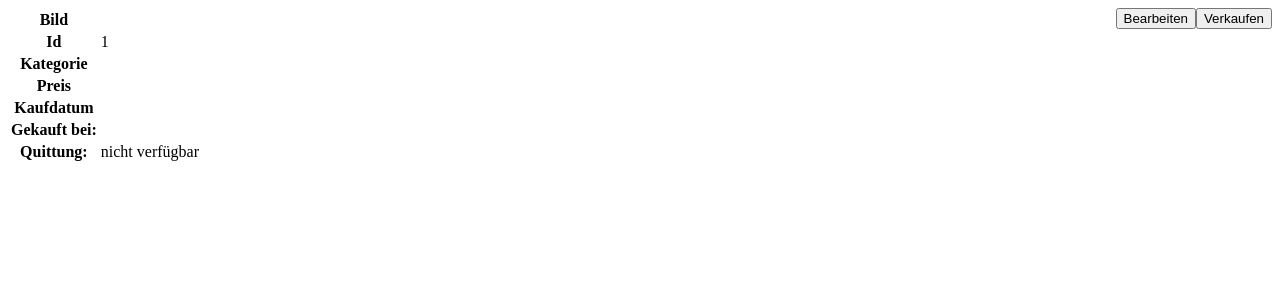
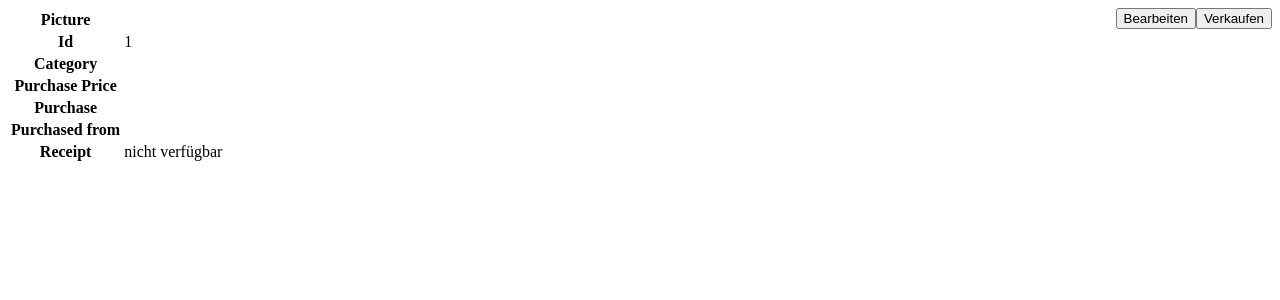
Before and after one commit to mkilchhofer/bfh-web-2017, a PHP site: page /gearview.php?id=1 in a window 1280 px wide. Shown: the top 300 px of the page. Run offline with PHP 8.4, Linux system fonts and the light colour scheme; data that the repository does not hold is empty.

Commit message:
Basic i18n

```diff
--- a/constants.php
+++ b/constants.php
@@ -1,4 +1,11 @@
 <?php
+
+if(empty($_GET['lang'])){
+    $language="en";
+} else {
+    $language= $_GET['lang'];
+}
+
 $sites = [
     'dashboard' => [
         'title' => 'Dashboard',
@@ -36,7 +43,7 @@ $mygear = [
     '1e4e0fae-c4ac-4caf-9731-80b4096fe01d' => [
         'title' => 'iPod',
         'category' => 'Multimedia',
-        'price' => 1121.00,
+        'purchase_price' => 1121.00,
         'currency' => 'CHF',
         'purchase_date' => "01.01.2010",
         'purchase_location' => "Mediamarkt",
@@ -45,7 +52,7 @@ $mygear = [
     'ec15264c-5506-468f-ad00-4ee64237ad2a' => [
         'title' => 'Macbook',
         'category' => 'Multimedia',
-        'price' => 444.00,
+        'purchase_price' => 444.00,
         'currency' => 'CHF',
         'purchase_date' => "02.03.2011",
         'purchase_location' => "Grosis Brockenstube",
@@ -54,7 +61,7 @@ $mygear = [
     'ec15264c-5506-468f-ad00-4ee64237ad2f' => [
         'title' => 'Schmudis Laptop',
         'category' => 'Multimedia',
-        'price' => 2.00,
+        'purchase_price' => 2.00,
         'currency' => 'EUR',
         'purchase_date' => "03.03.2011",
         'purchase_location' => "Privatverkauf von Schmudi",
@@ -62,3 +69,30 @@ $mygear = [
     ],
 
 ];
+
+$strings = [
+    'de' =>   [
+        'title' => 'Name',
+        'category' => 'Kategorie',
+        'price' => 'Preis',
+        'picture' => 'Bild',
+        'currency' => 'Währung',
+        'id' => 'Id',
+        'purchase_date' => 'Gekauft am',
+        'purchase_price' => 'Kaufpreis',
+        'purchase_location' => 'Gekauft bei',
+        'receipt' => 'Quittung',
+    ],
+    'en' =>   [
+        'title' => 'Name',
+        'category' => 'Category',
+        'price' => 'Price',
+        'picture' => 'Picture',
+        'currency' => 'Currency',
+        'id' => 'Id',
+        'purchase_date' => 'Purchase',
+        'purchase_price' => 'Purchase Price',
+        'purchase_location' => 'Purchased from',
+        'receipt' => 'Receipt',
+    ],
+];
--- a/gearview.php
+++ b/gearview.php
@@ -1,3 +1,6 @@
+<?php
+require_once ('constants.php');
+?>
 <h3><?php echo $mygear[$_GET['id']]['title']; ?>
 <button type="button" class="btn btn-primary" style="float: right">Verkaufen</button>
 <button type="button" class="btn btn-primary" style="float: right">Bearbeiten</button></h3>
@@ -5,31 +8,31 @@
     <table class="table table-striped">
         <tbody id="myTable">
         <tr>
-            <th scope="row">Bild</th>
+            <th scope="row"><?php echo $strings[$language]['picture']; ?></th>
             <td><?php echo $mygear[$_GET['id']]['picture']; ?></td>
         </tr>
         <tr>
-            <th scope="row">Id</th>
+            <th scope="row"><?php echo $strings[$language]['id']; ?></th>
             <td><?php echo $_GET['id'] ; ?></td>
         </tr>
         <tr>
-            <th scope="row">Kategorie</th>
+            <th scope="row"><?php echo $strings[$language]['category']; ?></th>
             <td><?php echo $mygear[$_GET['id']]['category']; ?></td>
         </tr>
         <tr>
-            <th scope="row">Preis</th>
-            <td><?php echo $mygear[$_GET['id']]['price']; ?></td>
+            <th scope="row"><?php echo $strings[$language]['purchase_price']; ?></th>
+            <td><?php echo $mygear[$_GET['id']]['purchase_price']; ?></td>
         </tr>
         <tr>
-            <th scope="row">Kaufdatum</th>
+            <th scope="row"><?php echo $strings[$language]['purchase_date']; ?></th>
             <td><?php echo $mygear[$_GET['id']]['purchase_date']; ?></td>
         </tr>
         <tr>
-            <th scope="row">Gekauft bei:</th>
+            <th scope="row"><?php echo $strings[$language]['purchase_location']; ?></th>
             <td><?php echo $mygear[$_GET['id']]['purchase_location']; ?></td>
         </tr>
         <tr>
-            <th scope="row">Quittung:</th>
+            <th scope="row"><?php echo $strings[$language]['receipt']; ?></th>
             <td>nicht verfügbar</td>
         </tr>
         </tbody>
```
